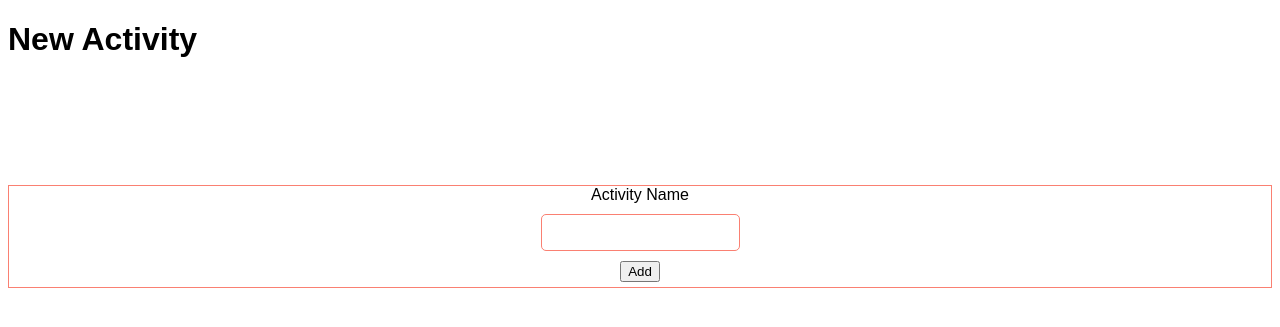
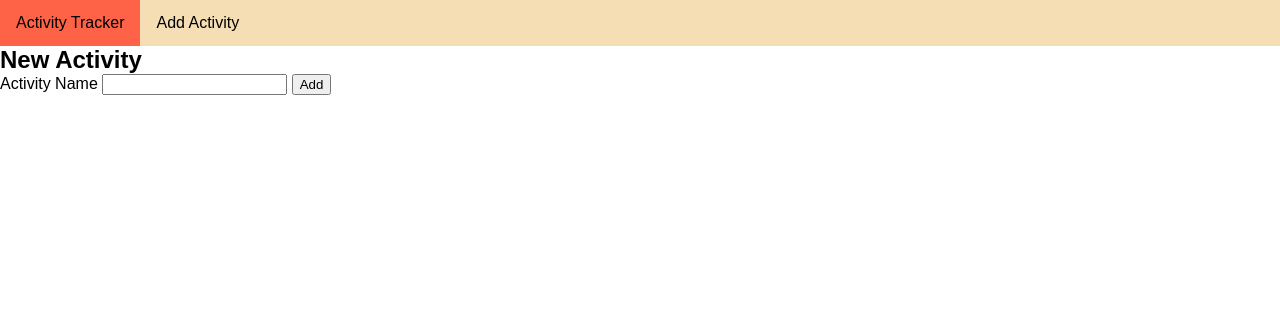
Before and after one commit to EdwinTJ/activity_tracker, a Django app: template _project/app/templates/app/new_activity.html in a window 1280 px wide. Shown: the top 327 px of the page. Run offline with Django 5.2, Linux system fonts and the light colour scheme; the template is opened without the code that fills it, so the values that code supplies are empty.

Commit message:
Add Style Flex

```diff
--- a/_project/app/static/app/style.css
+++ b/_project/app/static/app/style.css
@@ -1,23 +1,65 @@
-:root{
+*{
     font-family: Arial, Helvetica, sans-serif;
+    margin: 0;
+    /* flex-direction: row; */
+    box-sizing: border-box;
+
+
+}
+/* ========== Navbar ========= */
+/* header{
+    margin-bottom: 20px;
+    padding: 20px;
+    color: black;
+    background-color: wheat;
+} */
+
+header ul{
+    display: flex;
+    list-style-type: none;
+    padding: 0;
+    margin: 0;
+    background-color: wheat;
+
 }
 
-form{
-    display: flex;
-    flex-direction: column;
-    align-items: center;
-    justify-content: center;
-    margin-top: 10%;
-    border: 1px solid salmon;
+header ul li {
+    float: left;
 }
 
-form input{
-    margin: 10px;
-    padding: 10px;
-    border-radius: 5px;
-    border: 1px solid salmon;
+li a{
+    display: block;
+    color: black;
+    text-align: center;
+    padding: 14px 16px;
+    text-decoration: none;
 }
 
-button{
-    margin-bottom: 5px;
+li a:hover{
+    background-color: tomato;
 }
+
+/* ====== Body ===== */
+
+.flex-contaier{
+    display: flex;
+    flex-direction: row;
+    justify-content: space-evenly ;
+    border: 10px solid red;
+    padding: 0;
+    margin: 0;
+    list-style: none;
+}
+
+.flex-card{
+    background: tomato;
+    padding: 5px;
+    width: 200px;
+    height: 150px;
+    margin-top: 10px;
+    line-height: 150px;
+    color: white;
+    font-weight: bold;
+    font-size: 3em;
+    text-align: center;
+}
--- a/_project/app/templates/app/new_activity.html
+++ b/_project/app/templates/app/new_activity.html
@@ -9,12 +9,24 @@
 
     </head>
 <body>
+    <header>
+        <nav>
+          <div>
+              <ul>
+                  <li><a href="{% url 'index' %}">Activity Tracker</a></li>
+                  <li><a href="{% url 'new_activity' %}">Add Activity</a></li>
+              </ul>
+        </nav>
+      </header>
+    <main>
+        <section>
             <h1>New Activity</h1>
             <form action="/new_activity/" method="post">
                 <label>Activity Name</label>
                 <input type="text" name="activity_name" id="activity_name" required>
                 <button>Add</button>
             </form>
-
+        </section>
+    </main>
 </body>
 </html>
```
Also changed, not shown: _project/app/templates/app/activity.html (+13 -1 lines), _project/app/templates/app/index.html (+13 -6 lines), _project/app/templates/app/new_timelog.html (+9 -0 lines). Lines whose indentation alone changed are shown as unchanged.
